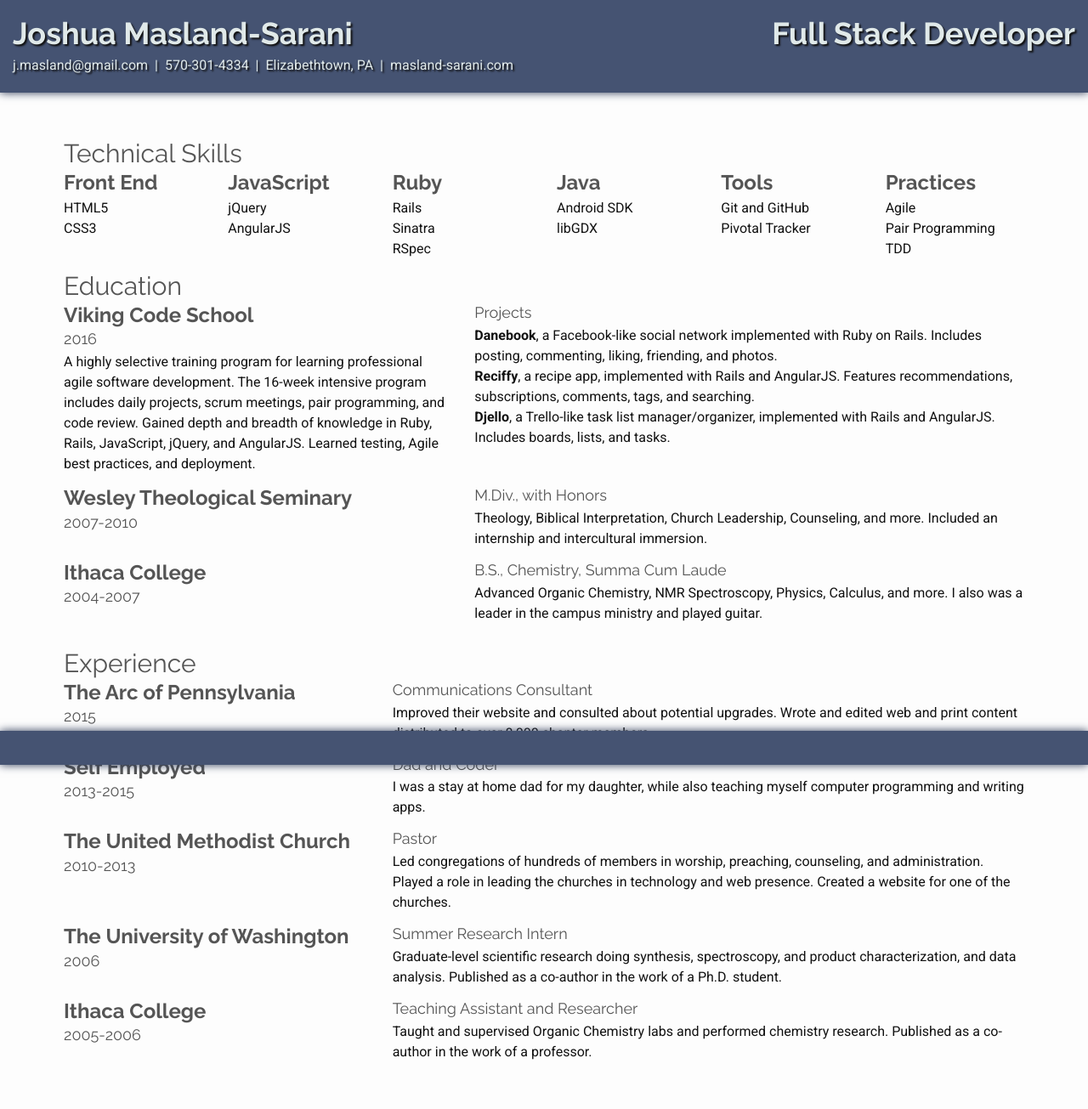
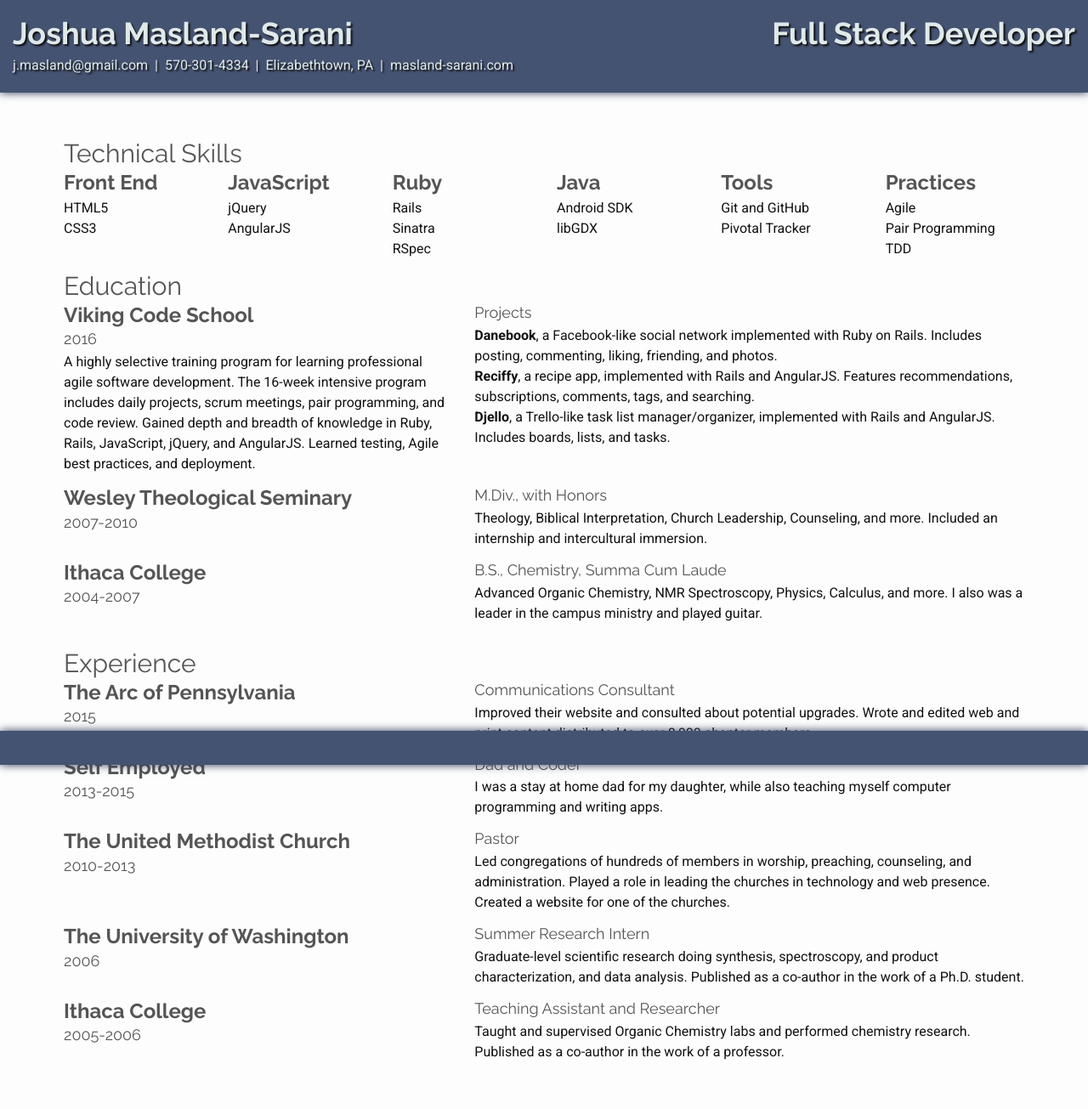
Before and after one commit to JMazzy/jmazzy.github.io, a Jekyll site: the page built from _posts/2016-05-17-resume.html, in a window 1280 px wide. Shown: the whole page at 85% size. Built offline with Jekyll 4.4.1, drawn with Linux system fonts in a browser that asks for light colours; nearby versions of some CDN libraries.

Commit message:
update html resume

```diff
--- a/_posts/2016-05-17-resume.html
+++ b/_posts/2016-05-17-resume.html
@@ -93,11 +93,11 @@ permalink: /resume/
 {% assign jobs = site.data.jobs | where: "resume", "true" %}
 {% for job in jobs %}
   <div class="row">
-    <div class="col-xs-4">
+    <div class="col-xs-5">
       <h3>{{ job.employer }}</h3>
       <h4>{{ job.date }}</h4>
     </div>
-    <div class="col-xs-8">
+    <div class="col-xs-7">
       <h4>{{ job.title }}</h4>
       <p>
         {{ job.description }}
--- a/_sass/_styles.scss
+++ b/_sass/_styles.scss
@@ -217,17 +217,17 @@ $theme-light: #566483;
 
 	h2, h4, h6 {
 	  color: $theme !important;
-	  font-weight: 300 !important;
+	  font-weight: normal !important;
 	}
 
 	h3, h5 {
-	  font-weight: 600 !important;
+	  font-weight: bold !important;
 	}
 
 	h1 {
 	  font-size: 18px;
 	  color: white;
-	  font-weight: 800 !important;
+	  font-weight: bolder !important;
 	}
 
 	h2 {
```
